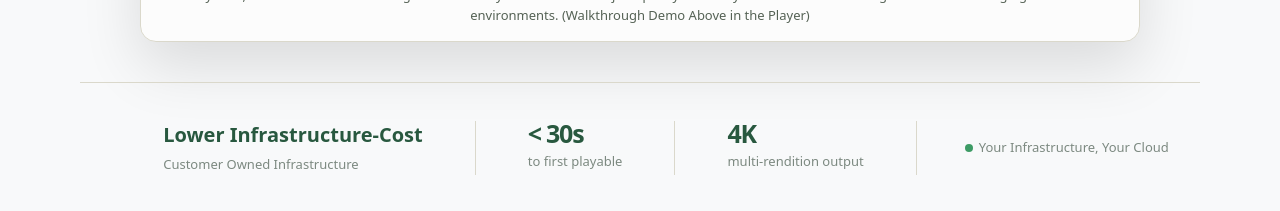
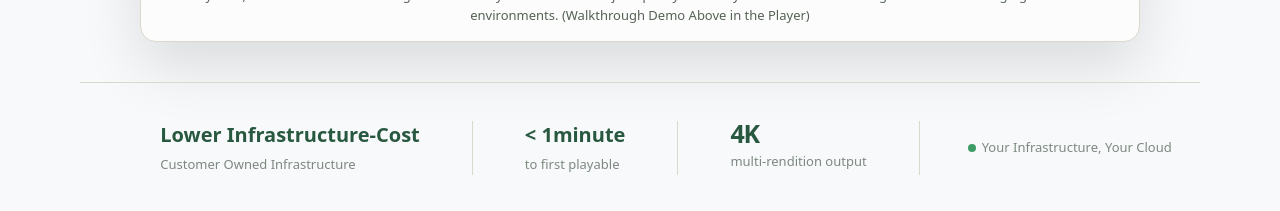
Before and after one commit to AdityaKatyal8899/Platform, a Next.js app in the folder sdk-platform/: page / in a window 1280 px wide. Shown: the part 1500-1711 px from the top of the page. Built offline with nearby package versions, Linux system fonts and the light colour scheme.

Commit message:
Minor HERO page update

```diff
--- a/sdk-platform/app/page.tsx
+++ b/sdk-platform/app/page.tsx
@@ -15,7 +15,7 @@ export default function HomePage() {
 
   const stats = useMemo(() => [
     { value: 'Lower Infrastructure-Cost', label: 'Customer Owned Infrastructure' },
-    { value: '< 30s', label: 'to first playable' },
+    { value: '< 1minute', label: 'to first playable' },
     { value: '4K', label: 'multi-rendition output' }
   ], [])
 
```
